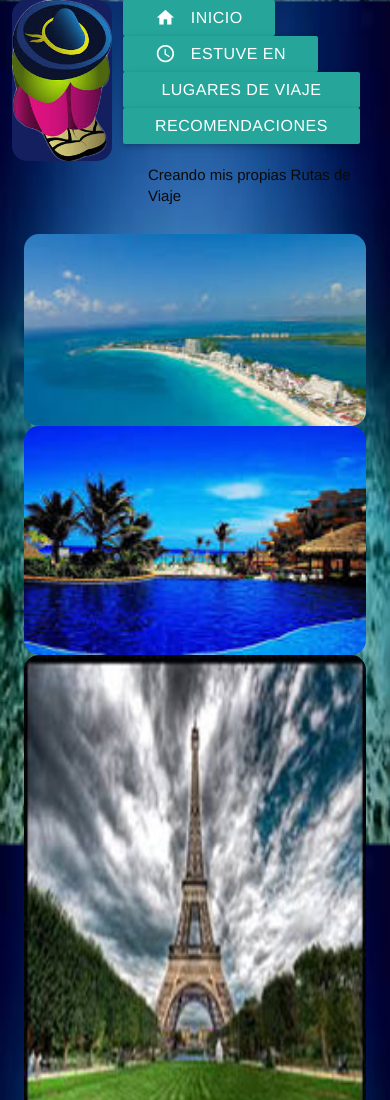
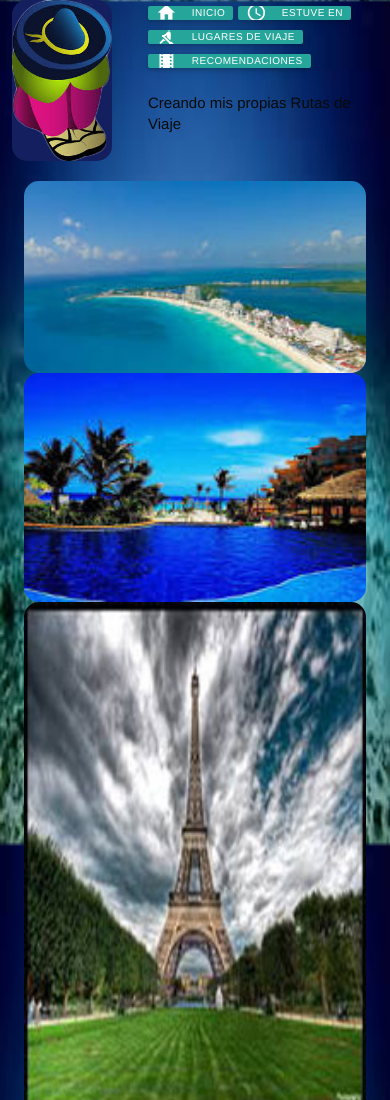
Before and after one commit to ordazsalvador2015/Blog-Turismo, a plain HTML site: page index.html in a window 390 px wide. Shown: the top 1100 px of the page. Drawn offline with nearby package versions, Linux system fonts and the light colour scheme.

Commit message:
ajustes
ajustes en pagina

```diff
--- a/css/index.css
+++ b/css/index.css
@@ -57,4 +57,12 @@ font-size: 15px;
  	justify-content: center;
 
  }
+
+ .btn-small {
+    height: 14px;
+    line-height: 14px;
+    padding: 0 0.5rem;
+    font-size: 10px;
 }
+}
+}
--- a/index.html
+++ b/index.html
@@ -25,10 +25,10 @@
           <div class="col s8 m8 l11">
           	<div class="row offset l3 right">
             	<div class="col s12  m12 l12 right">
-                  <a class="waves-effect waves-light btn">Inicio<i class="material-icons left">home</i></a>
-                  <a class="waves-effect waves-light btn">Estuve en <i class="material-icons left">schedule</i></a>
-                  <a class="waves-effect waves-light btn">Lugares de Viaje<i class="material-icons left">rowing</i></a>
-                  <a class="waves-effect waves-light btn">Recomendaciones <i class="material-icons left">theaters</i></a>
+                  <a class="waves-effect waves-light btn btn-small">Inicio<i class="material-icons left">home</i></a>
+                  <a class="waves-effect waves-light btn btn-small">Estuve en <i class="material-icons left">schedule</i></a>
+                  <a class="waves-effect waves-light btn btn-small">Lugares de Viaje<i class="material-icons left">rowing</i></a>
+                  <a class="waves-effect waves-light btn btn-small">Recomendaciones <i class="material-icons left">theaters</i></a>
                 </div>
             </div>
             <div class="col s12 m8 l5 valing-wrapper">
```
